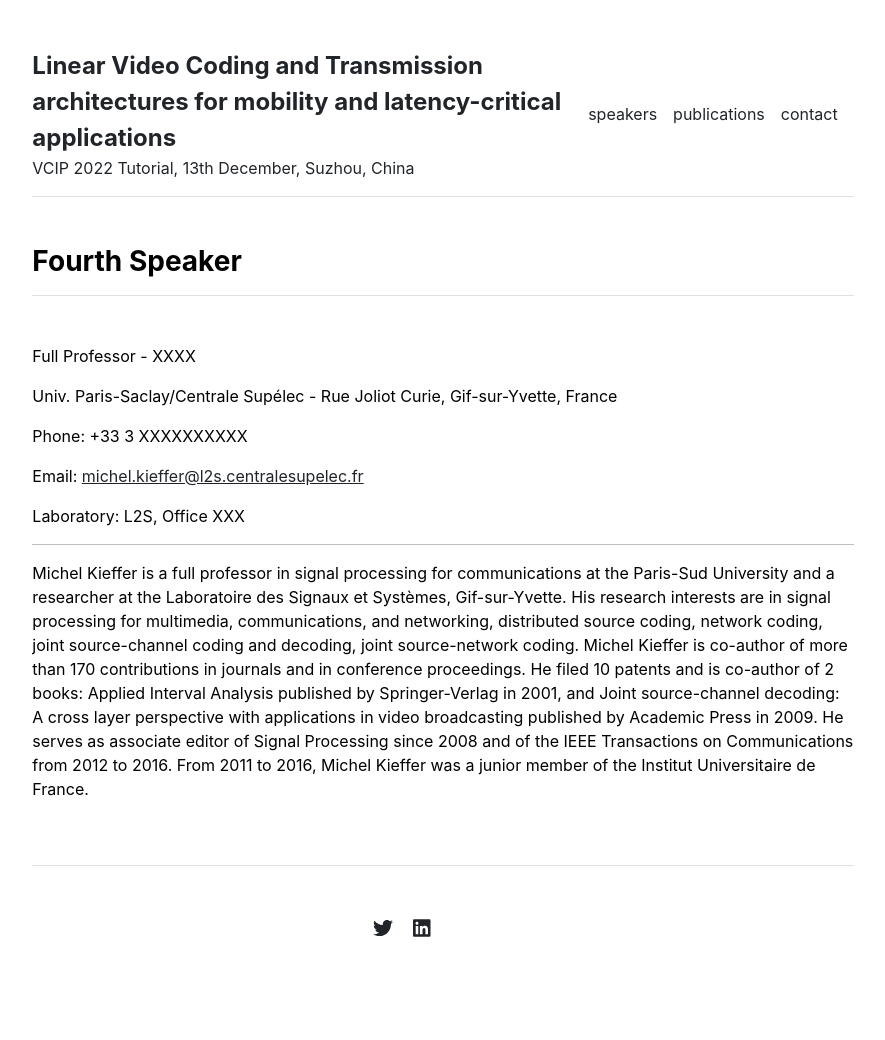
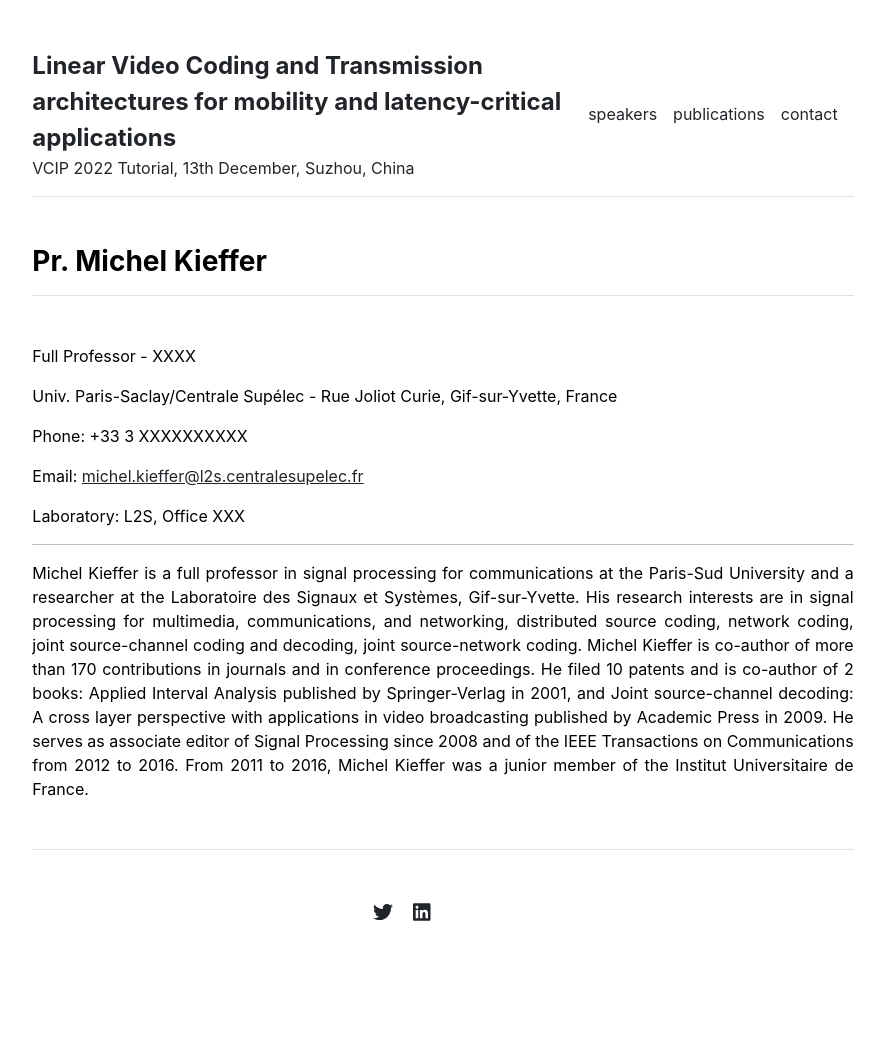
Before and after one commit to XiaYi59/LVCT, a Jekyll site: the page built from people/MK.md, in a window 1280 px wide. Shown: the whole page, without its empty margins (197-1082 px from the left). Built offline with Jekyll 4.4.1, drawn with Linux system fonts in a browser that asks for light colours.

Commit message:
Update MK.md

```diff
--- a/people/MK.md
+++ b/people/MK.md
@@ -1,6 +1,6 @@
 ---
 layout: page
-title: "Fourth Speaker"
+title: "Pr. Michel Kieffer"
 ---
 
 Full Professor - XXXX
@@ -15,4 +15,4 @@ Laboratory: L2S, Office XXX
 
 ---
 
-Michel Kieffer is a full professor in signal processing for communications at the Paris-Sud University and a researcher at the Laboratoire des Signaux et Systèmes, Gif-sur-Yvette. His research interests are in signal processing for multimedia, communications, and networking, distributed source coding, network coding, joint source-channel coding and decoding, joint source-network coding. Michel Kieffer is co-author of more than 170 contributions in journals and in conference proceedings. He filed 10 patents and is co-author of 2 books: Applied Interval Analysis published by Springer-Verlag in 2001, and Joint source-channel decoding: A cross layer perspective with applications in video broadcasting published by Academic Press in 2009. He serves as associate editor of Signal Processing since 2008 and of the IEEE Transactions on Communications from 2012 to 2016. From 2011 to 2016, Michel Kieffer was a junior member of the Institut Universitaire de France.
+<div style="text-align: justify"> Michel Kieffer is a full professor in signal processing for communications at the Paris-Sud University and a researcher at the Laboratoire des Signaux et Systèmes, Gif-sur-Yvette. His research interests are in signal processing for multimedia, communications, and networking, distributed source coding, network coding, joint source-channel coding and decoding, joint source-network coding. Michel Kieffer is co-author of more than 170 contributions in journals and in conference proceedings. He filed 10 patents and is co-author of 2 books: Applied Interval Analysis published by Springer-Verlag in 2001, and Joint source-channel decoding: A cross layer perspective with applications in video broadcasting published by Academic Press in 2009. He serves as associate editor of Signal Processing since 2008 and of the IEEE Transactions on Communications from 2012 to 2016. From 2011 to 2016, Michel Kieffer was a junior member of the Institut Universitaire de France.</div>
```
